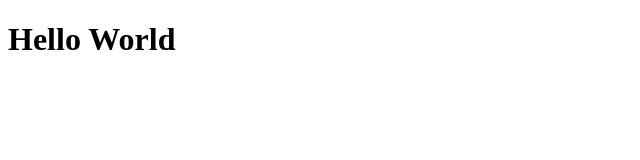
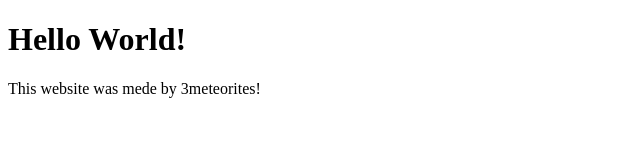
Before and after one commit to 3meteorites/3meteorites.github.io, a plain HTML site: page index.html in a window 1280 px wide. Shown: the whole page, without its empty margins (0-640 px from the left). Drawn offline with Linux system fonts and the light colour scheme.

Commit message:
Update index.html

```diff
--- a/index.html
+++ b/index.html
@@ -1,6 +1,7 @@
 <!DOCTYPE html>
 <html>
 <body>
-<h1>Hello World</h1>
+<h1>Hello World!</h1>
+  <div style=”margin-left: 1em; text-indent: -1em;”>This website was mede by 3meteorites!</div>
 </body>
 </html>
```
